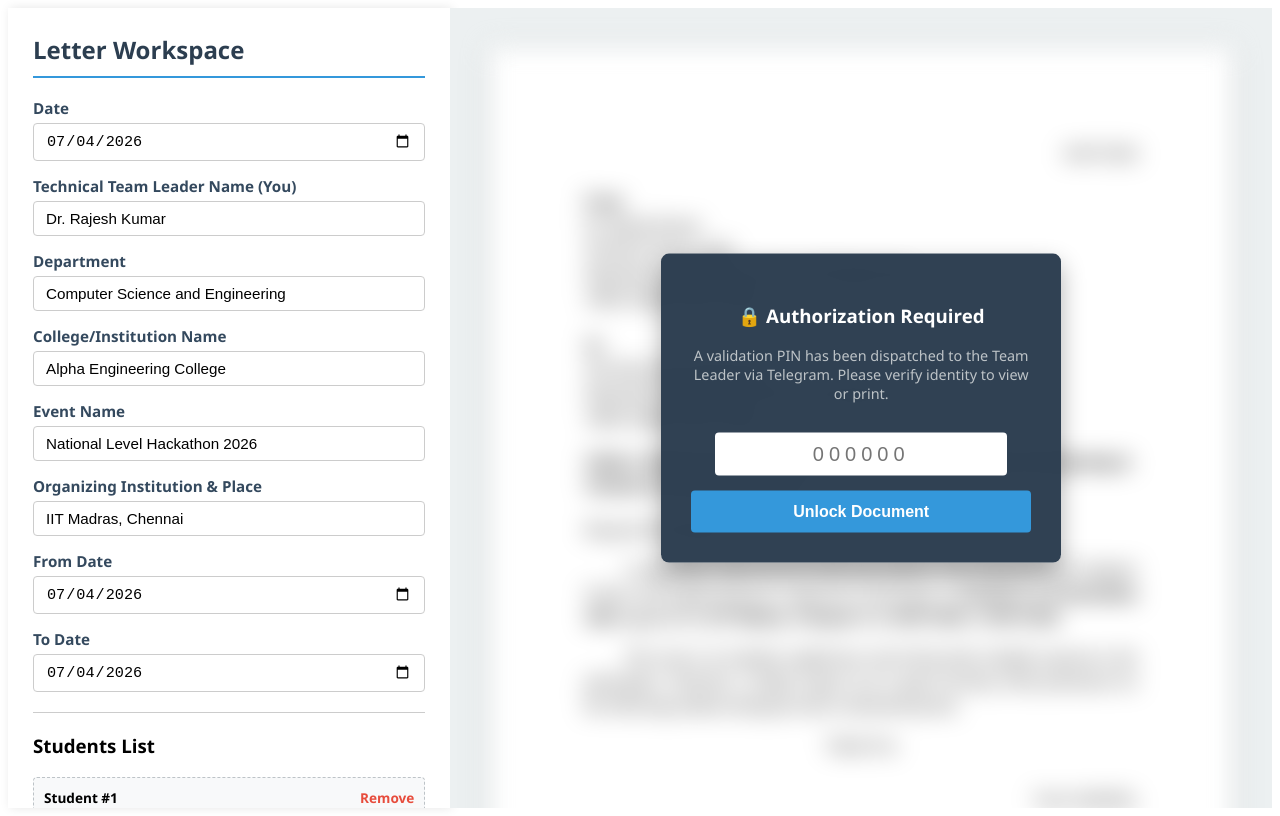
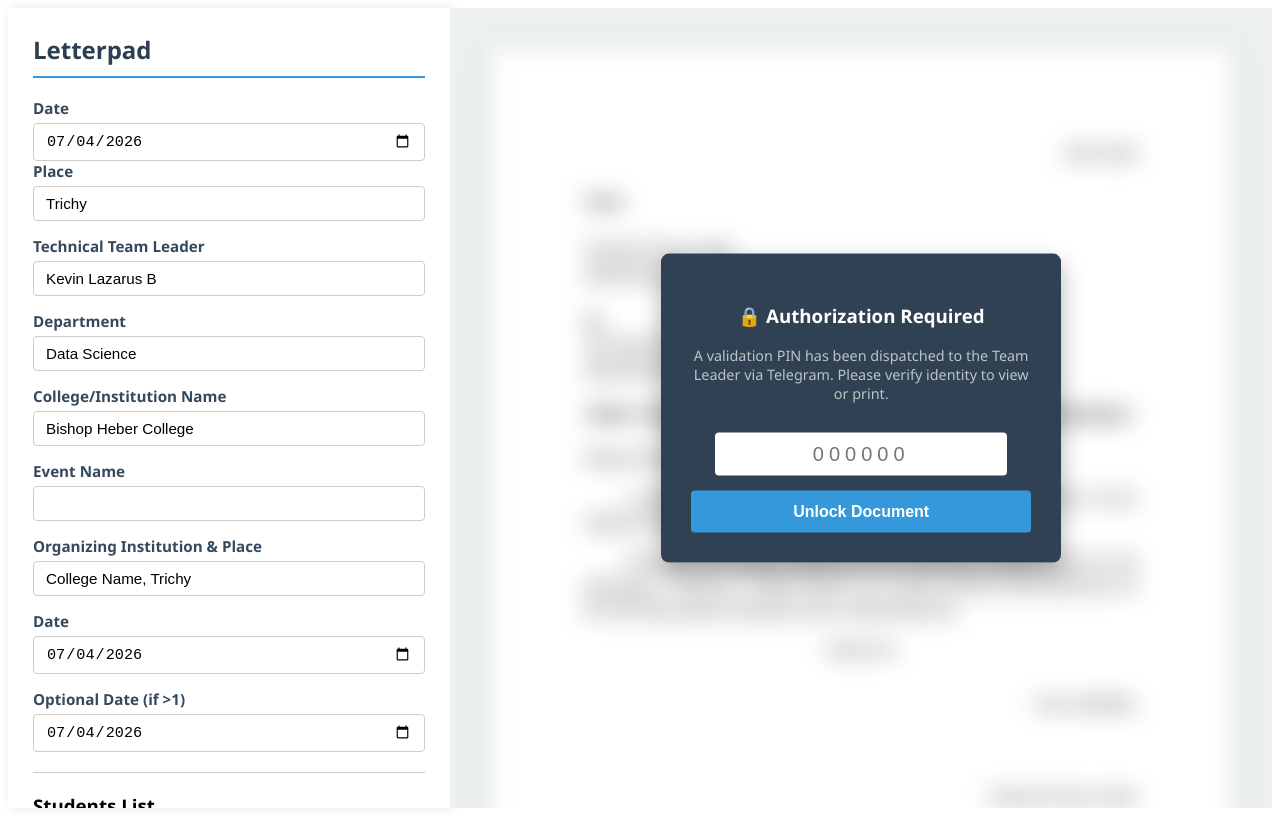
Before and after one commit to Kevinl-code/ODletter, a plain HTML site: page index.html in a window 1280 px wide. Drawn offline with Linux system fonts and the light colour scheme.

Commit message:
Update index.html

```diff
--- a/index.html
+++ b/index.html
@@ -227,45 +227,48 @@ table th, table td {
 
     <!-- Left Panel: Form UI -->
     <div class="control-panel no-print">
-        <h2>Letter Workspace</h2>
+        <h2>Letterpad</h2>
 
         <div class="form-group">
             <label>Date</label>
             <input type="date" id="input_date" oninput="updatePreview()">
+            <label>Place</label>
+<input type="text" id="input_place" value="Trichy" oninput="updatePreview()">
         </div>
 
+
         <div class="form-group">
-            <label>Technical Team Leader Name (You)</label>
-            <input type="text" id="input_tl_name" value="Dr. Rajesh Kumar" oninput="updatePreview()">
+            <label>Technical Team Leader</label>
+            <input type="text" id="input_tl_name" value="Kevin Lazarus B" oninput="updatePreview()">
         </div>
 
         <div class="form-group">
             <label>Department</label>
-            <input type="text" id="input_dept" value="Computer Science and Engineering" oninput="updatePreview()">
+            <input type="text" id="input_dept" value="Data Science" oninput="updatePreview()">
         </div>
 
         <div class="form-group">
             <label>College/Institution Name</label>
-            <input type="text" id="input_college" value="Alpha Engineering College" oninput="updatePreview()">
+            <input type="text" id="input_college" value="Bishop Heber College" oninput="updatePreview()">
         </div>
 
         <div class="form-group">
             <label>Event Name</label>
-            <input type="text" id="input_event" value="National Level Hackathon 2026" oninput="updatePreview()">
+            <input type="text" id="input_event" value="" oninput="updatePreview()">
         </div>
 
         <div class="form-group">
             <label>Organizing Institution & Place</label>
-            <input type="text" id="input_organizer" value="IIT Madras, Chennai" oninput="updatePreview()">
+            <input type="text" id="input_organizer" value="College Name, Trichy" oninput="updatePreview()">
         </div>
 
         <div class="form-group">
-            <label>From Date</label>
+            <label>Date</label>
             <input type="date" id="input_from_date" oninput="updatePreview()">
         </div>
 
         <div class="form-group">
-            <label>To Date</label>
+            <label>Optional Date (if >1)</label>
             <input type="date" id="input_to_date" oninput="updatePreview()">
         </div>
 
@@ -275,7 +278,7 @@ table th, table td {
         <div id="student_inputs_container"></div>
         <button type="button" class="btn btn-add-student" onclick="addStudentInput()">+ Add Student</button>
 
-        <button id="action_btn" class="btn btn-verify" onclick="requestVerification()">Generate & Verify Letter</button>
+        <button id="action_btn" class="btn btn-verify" onclick="requestVerification()">Generate Code</button>
     </div>
 
     <!-- Right Panel: Secure Document Preview -->
@@ -357,7 +360,7 @@ table th, table td {
 </div>
 
 <script>
-let students = [{ name: 'Arun Kumar', regNo: '22CSE101', year: 'III', section: 'A' }];
+let students = [{ name: '', regNo: '', year: '', section: 'A' }];
 let generatedVerificationCode = null;
 let isDocumentVerified = false;
 
@@ -369,6 +372,7 @@ function formatDateString(dateVal) {
 
 function updatePreview() {
     const date = document.getElementById('input_date').value;
+    const place = document.getElementById('input_place').value || "Trichy";
     const tlName = document.getElementById('input_tl_name').value || "___________";
     const dept = document.getElementById('input_dept').value || "___________";
     const college = document.getElementById('input_college').value || "___________";
@@ -378,6 +382,7 @@ function updatePreview() {
     const toDate = document.getElementById('input_to_date').value;
 
     document.getElementById('view_date').innerText = date ? formatDateString(date) : formatDateString(new Date());
+    document.getElementById('view_place').innerText = place;
     document.getElementById('view_tl_name').innerText = tlName;
     document.getElementById('view_tl_name_close').innerText = tlName;
     document.getElementById('view_dept_from').innerText = dept;
```
